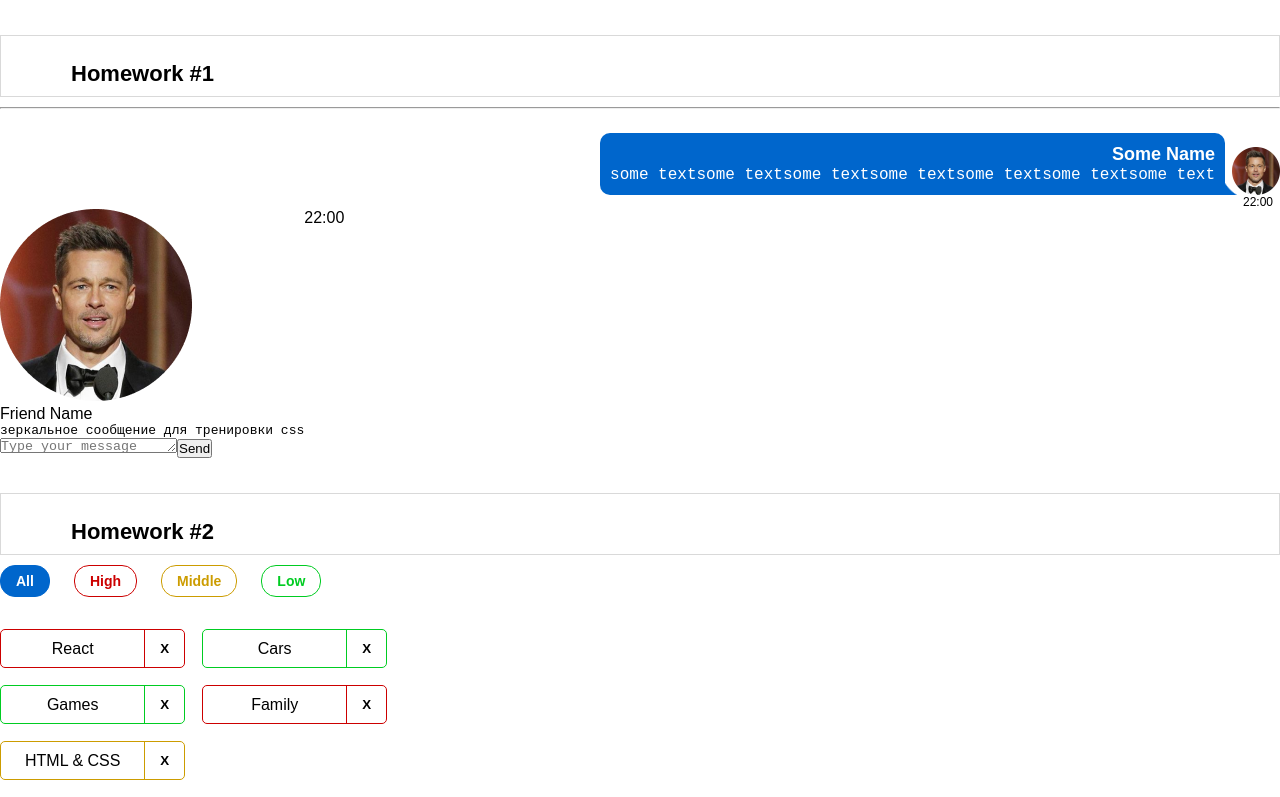
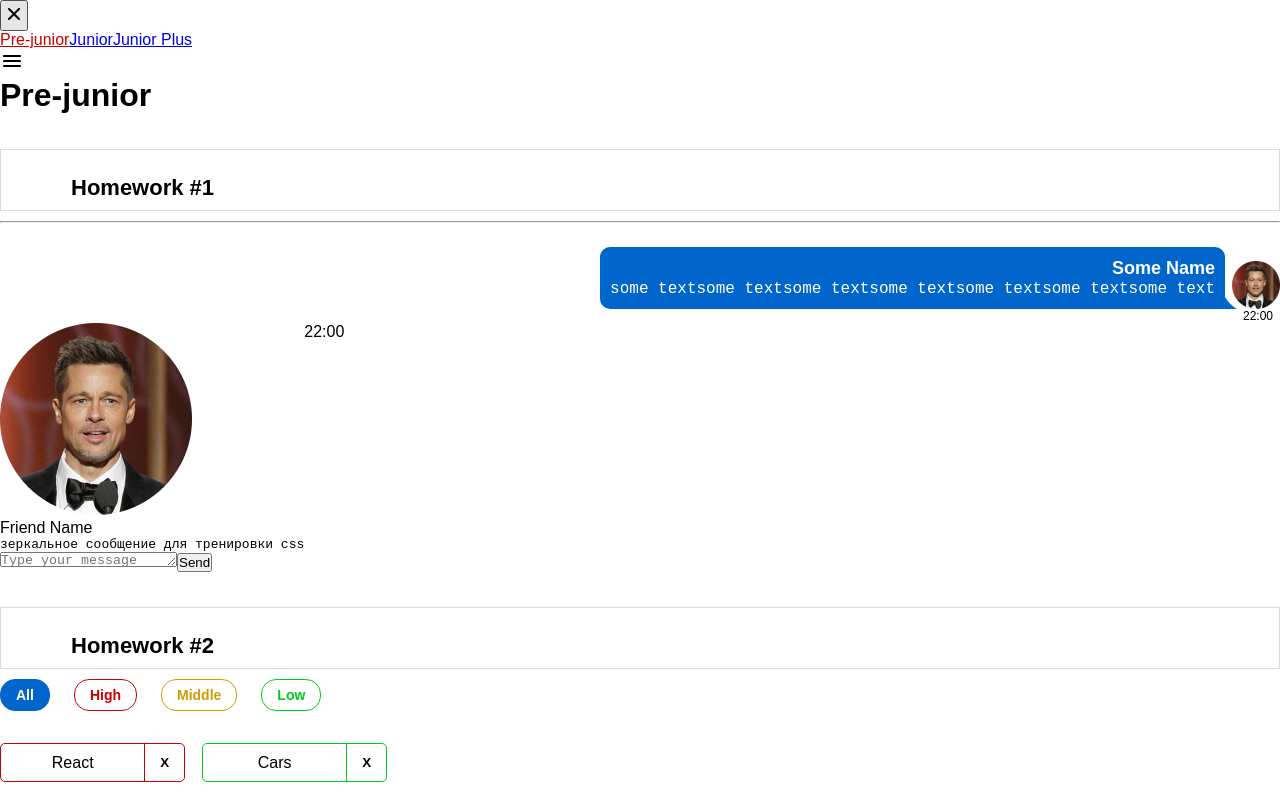
Before and after one commit to MaksimSelchukou/hw-auto-test, a React (Create React App) app: page /#/pre-junior in a window 1280 px wide. Shown: the top 797 px of the page. Built offline with nearby package versions, Linux system fonts and the light colour scheme.

Commit message:
feat:HomeWork 5 completed,v1,no layout

```diff
--- a/src/s1-main/App.tsx
+++ b/src/s1-main/App.tsx
@@ -4,18 +4,19 @@
 import HW2 from '../s2-homeworks/hw02/HW2'
 import HW3 from "../s2-homeworks/hw03/HW3";
 import HW4 from '../s2-homeworks/hw04/HW4';
+import HW5 from "../s2-homeworks/hw05/HW5";
 
 function App() {
     return (
         <div className={s.App}>
-            <HW1/>
+            {/*<HW1/>*/}
             {/*раскомментировать по ходу выполнения*/}
-            <HW2/>
-            <HW3/>
-            <HW4/>
+            {/*<HW2/>*/}
+            {/*<HW3/>*/}
+            {/*<HW4/>*/}
 
             {/*при выполнении дз 5 и более - закомментировать здесь дз 1-4, так как они есть внутри дз 5*/}
-            {/*<HW5/>*/}
+            <HW5/>
         </div>
     )
 }
--- a/src/s2-homeworks/hw05/Pages.tsx
+++ b/src/s2-homeworks/hw05/Pages.tsx
@@ -1,9 +1,11 @@
 import React from 'react'
-import { Routes, Route, Navigate } from 'react-router-dom'
+import {Routes, Route, Navigate} from 'react-router-dom'
 import Error404 from './pages/Error404'
 import PreJunior from './pages/PreJunior'
 import Junior from './pages/Junior'
 import JuniorPlus from './pages/JuniorPlus'
+import {Layout} from "./layout/Layout";
+
 
 export const PATH = {
     PRE_JUNIOR: '/pre-junior',
@@ -16,9 +18,16 @@
         <div>
             {/*Routes выбирает первый подходящий роут*/}
             <Routes>
+                {/*<Route path={'/'} element={<PreJunior/>}>*/}
                 {/*роутинг будут писать студенты*/}
                 {/*в начале мы попадаем на страницу '/' и переходим сразу на страницу /pre-junior*/}
                 {/*<Route ...*/}
+                {/*<Route path={'/'} element={<PreJunior/>}/>*/}
+                <Route path="/" element={<Navigate to='/pre-junior' replace/>}/>
+                <Route path={'/pre-junior'} element={<PreJunior/>}/>
+                <Route path={'/junior'} element={<Junior/>}/>
+                <Route path={'/junior-plus'} element={<JuniorPlus/>}/>
+
 
                 {/*роуты для /pre-junior, /junior, /junior-plus*/}
                 {/*<Route ...*/}
@@ -27,6 +36,7 @@
 
                 {/*роут для несуществующей страницы должен отрисовать <Error404 />*/}
                 {/*<Route ...*/}
+                <Route path={'*'} element={<Error404/>}/>
             </Routes>
         </div>
     )
--- a/src/s2-homeworks/hw05/layout/Layout.tsx
+++ b/src/s2-homeworks/hw05/layout/Layout.tsx
@@ -3,13 +3,16 @@
 import { Sidebar } from '../sidebar/Sidebar'
 
 type PropsType = {
-    children: ReactNode
+    children?: ReactNode
 }
 
 export const Layout: FC<PropsType> = ({ children }) => {
     const [open, setOpen] = useState(false)
     const handleClose = () => setOpen(false)
-    const handleOpen = () => setOpen(true)
+    const handleOpen = () => {
+        setOpen(true)
+        // console.log('open')
+    }
 
     useEffect(() => {
         open && (document.body.style.overflow = 'hidden')
--- a/src/s2-homeworks/hw05/sidebar/Sidebar.module.css
+++ b/src/s2-homeworks/hw05/sidebar/Sidebar.module.css
@@ -2,6 +2,7 @@
 }
 
 .sidebar.open {
+    color: #410202;
 }
 
 .background {
@@ -18,8 +19,14 @@
 
 .nav a.active {
 }
+
 .close {
 }
 
 .close img {
 }
+
+
+.col{
+    color: #cc0000;
+}
--- a/src/s2-homeworks/hw05/sidebar/Sidebar.tsx
+++ b/src/s2-homeworks/hw05/sidebar/Sidebar.tsx
@@ -8,6 +8,13 @@
     open: boolean
     handleClose: () => void
 }
+
+
+// const switchLinkActive = (isActive: boolean) => {
+//     return (
+//         isActive ? 'active-link' : ''
+//     )
+// }
 
 export const Sidebar: FC<PropsType> = ({open, handleClose}) => {
     const sidebarClass = s.sidebar
@@ -26,12 +33,17 @@
                     />
                 </button>
 
+
+                {/*<NavLink end className={({isActive}) => switchLinkActive(isActive)} to="/">Home</NavLink>*/}
+                {/*<NavLink className={({isActive}) => switchLinkActive(isActive)} to="/posts">Blog</NavLink>*/}
+                {/*<NavLink className={({isActive}) => switchLinkActive(isActive)} to="/about">About</NavLink>*/}
+
                 <nav id={'hw5-menu'} className={s.nav}>
                     <NavLink
                         id={'hw5-pre-junior-link'}
                         to={PATH.PRE_JUNIOR}
                         onClick={handleClose}
-                        // className={...} // делает студент
+                        className={({isActive}) => isActive ? s.col : ''} // делает студент
                     >
                         Pre-junior
                     </NavLink>
@@ -39,6 +51,7 @@
                         id={'hw5-junior-link'}
                         to={PATH.JUNIOR}
                         onClick={handleClose}
+                        className={({isActive}) => isActive ? s.col : ''}
                         // className={...} // делает студент
                     >
                         Junior
@@ -47,6 +60,7 @@
                         id={'hw5-junior-plus-link'}
                         to={PATH.JUNIOR_PLUS}
                         onClick={handleClose}
+                        className={({isActive}) => isActive ? s.col : ''}
                         // className={...} // делает студент
                     >
                         Junior Plus
```
